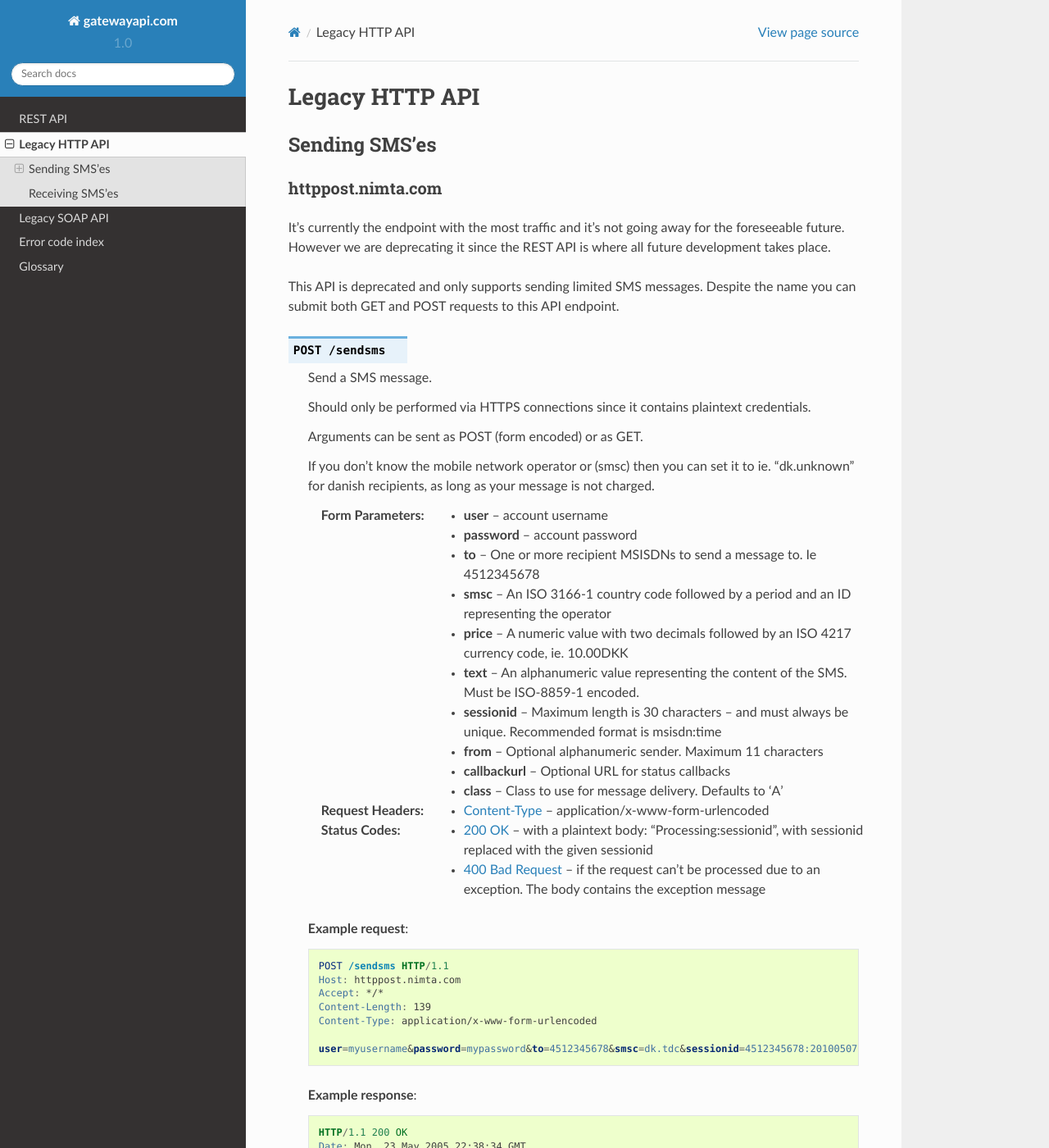
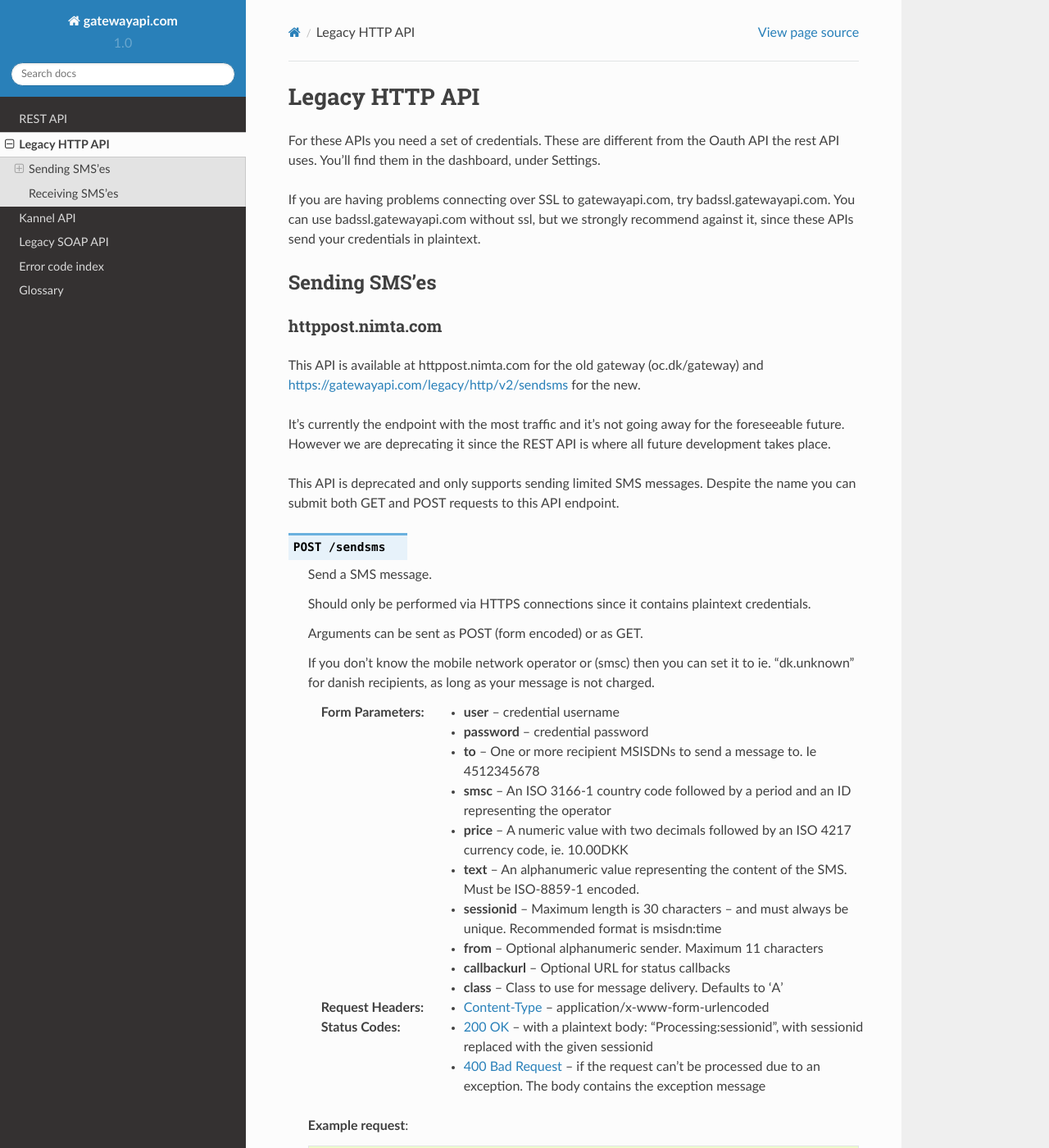
Before and after one commit to onlinecity/gatewayapi-docs, a Sphinx documentation site: the page built from docs/legacy.rst, in a window 1280 px wide and 1400 px high. Shown: the whole window at 82% size. Built offline with Sphinx 7.4.7 and the Read the Docs theme 2.0.0, drawn with Linux system fonts in a browser that asks for light colours; some of the changed text lies outside the part shown.

Commit message:
Add documentation for new kannel API
Also fix some common causes for confusion.

```diff
--- a/docs/index.rst
+++ b/docs/index.rst
@@ -19,6 +19,7 @@
 
    rest
    legacy
+   kannel
    soap
    errors
    glossary
--- a/docs/legacy.rst
+++ b/docs/legacy.rst
@@ -1,11 +1,22 @@
 Legacy HTTP API
 ===============
+
+For these APIs you need a set of credentials. These are different from the
+Oauth API the rest API uses. You'll find them in the dashboard, under Settings.
+
+If you are having problems connecting over SSL to gatewayapi.com, try
+badssl.gatewayapi.com. You can use badssl.gatewayapi.com without ssl, but we
+strongly recommend against it, since these APIs send your credentials in
+plaintext.
 
 Sending SMS'es
 --------------
 
 httppost.nimta.com
 ^^^^^^^^^^^^^^^^^^
+
+This API is available at httppost.nimta.com for the old gateway (oc.dk/gateway)
+and https://gatewayapi.com/legacy/http/v2/sendsms for the new.
 
 It's currently the endpoint with the most traffic and it's not going away for
 the foreseeable future. However we are deprecating it since the REST API is
@@ -30,8 +41,8 @@
    to ie. "dk.unknown" for danish recipients, as long as your message is not
    charged.
 
-   :form user: account username
-   :form password: account password
+   :form user: credential username
+   :form password: credential password
    :form to: One or more recipient MSISDNs to send a message to. Ie 4512345678
    :form smsc: An ISO 3166-1 country code followed by a period and an ID representing the operator
    :form price: A numeric value with two decimals followed by an ISO 4217 currency code, ie. 10.00DKK
@@ -75,6 +86,8 @@
 This API is available at both www.nimta.com and nimta.com. The API is one of our first and has
 been deprecated since 2010. It remains operative, however.
 
+This API is also available at https://gatewayapi.com/legacy/http/v1/sendsms.
+
 Originally this API supported various other features such as: WapPush, Charged
 Messaging and MMS. These features are now defunct and thus left
 undocumented.
@@ -90,8 +103,8 @@
 
    Arguments can only be sent as GET Query Params.
 
-   :query username: account username
-   :query password: account password
+   :query username: credential username
+   :query password: credential password
    :query number: The recipient mobile subscriber number, without country code but including any area code. Ie. 87654321
    :query countryCode: The country code of the mobile subscriber, ie. 45
    :query message: The content of the SMS
--- a/docs/rest.rst
+++ b/docs/rest.rst
@@ -76,6 +76,9 @@
 Support is built-in on most network frameworks, but it's also simple to do
 yourself. The credentials are sent as "Authorization: Basic ``basic-cookie``".
 basic-cookie is ``username ":" password`` which is then base64 encoded.
+
+Basic auth uses credentials instead of API keys. You can find and create a set
+of credentials under "Settings", "Credentials (deprecated)".
 
 .. sourcecode:: http
 
@@ -269,7 +272,7 @@
 
 .. sourcecode:: bash
 
-   curl -vv "https://myuser:mypass@gatewayapi.com/rest/mtsms" \
+   curl -vv "https://cred_user:cred_pass@gatewayapi.com/rest/mtsms" \
    -H "Content-Type: application/json" \
    -d '{ "message": "Hello World", "recipients": [ { "msisdn": 4512345678 } ] }'
 
```
Also changed, not shown: other parts of docs/rest.rst (+1 -0 lines), docs/kannel.rst (added, +142 -0 lines).
